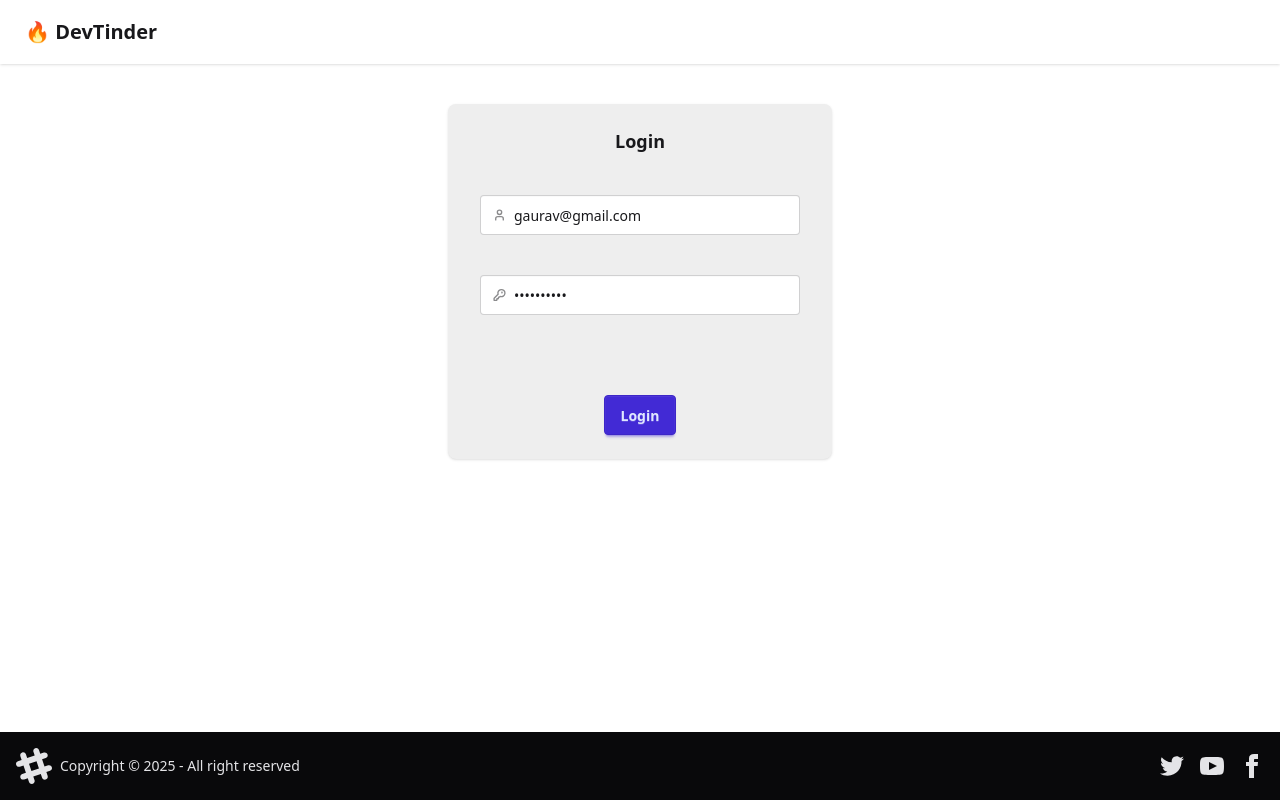
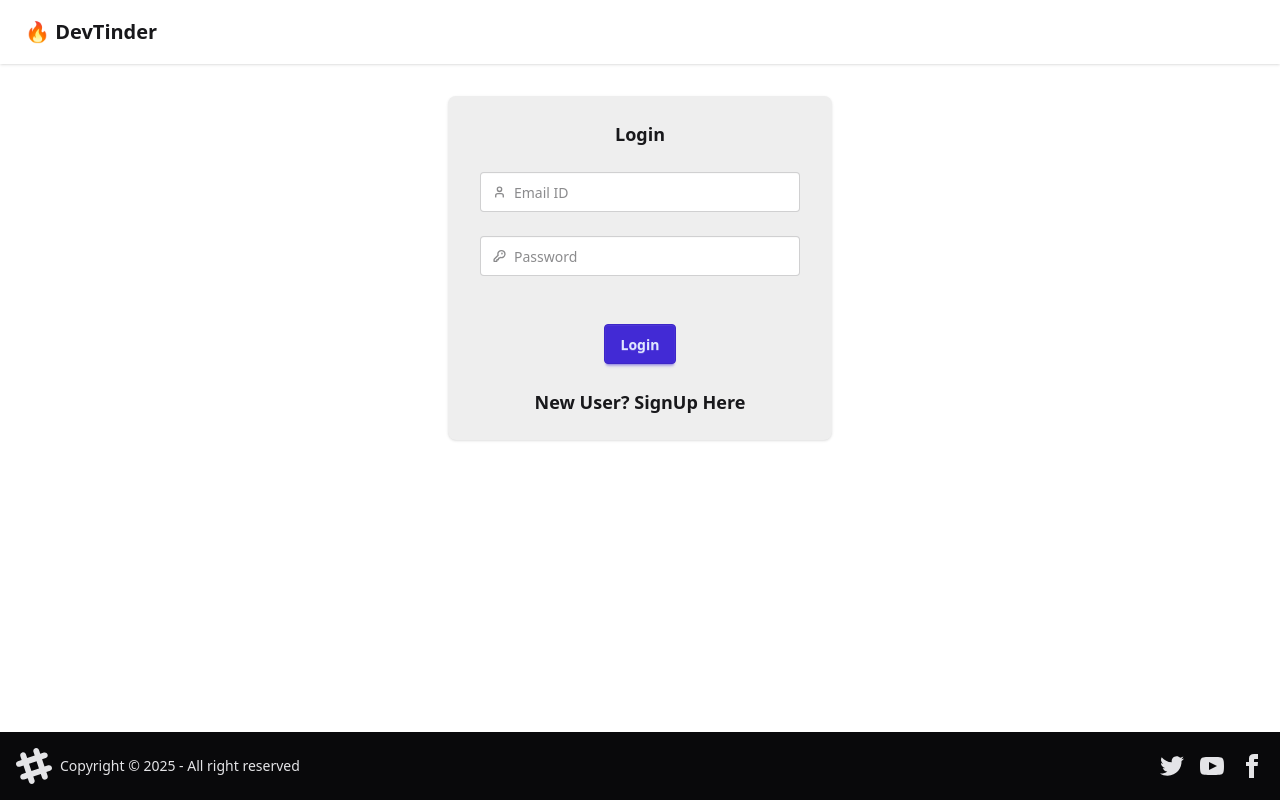
Before and after one commit to gauravtomar15/devTinder-Web, a React (Vite) app: page /login in a window 1280 px wide. Built offline with nearby package versions, Linux system fonts and the light colour scheme; no server answers.

Commit message:
feature : signup page

```diff
--- a/src/components/EditProfile.jsx
+++ b/src/components/EditProfile.jsx
@@ -8,10 +8,10 @@ import { addUser } from "../utils/userSlice";
 const EditProfile = ({ user }) => {
   const [firstName, setFirstName] = useState(user.firstName);
   const [lastName, setLastName] = useState(user.lastName);
-  const [age, setAge] = useState(user.age);
-  const [gender, setGender] = useState(user.gender);
+  const [age, setAge] = useState(user.age || "");
+  const [gender, setGender] = useState(user.gender|| "");
   const [about, setAbout] = useState(user.about);
-  const [photoUrl , setPhotourl] = useState(user.photoUrl)
+  const [photoUrl , setPhotourl] = useState(user.photoUrl || "")
   const [error, setError] = useState("");
   const [showToast, setShowToast] = useState(false);
   const dispatch = useDispatch();
--- a/src/components/Login.jsx
+++ b/src/components/Login.jsx
@@ -6,13 +6,16 @@ import { useNavigate } from "react-router-dom";
 import { BASE_URL } from "../utils/constants";
 
 const Login = () => {
-  const [email, setEmailId] = useState("gaurav@gmail.com");
-  const [password, setPassword] = useState("Gaurav@123");
+  const [email, setEmailId] = useState("");
+  const [password, setPassword] = useState("");
+  const [firstName , setFirstName] = useState("");
+  const [lastName , setLastName] = useState("");
+  const [isLoggin , setIsLogin] = useState(true);
   const dispatch = useDispatch();
   const navigate = useNavigate();
   const [error, setError] = useState("");
 
-  const handleClick = async () => {
+  const handleLogin = async () => {
     try {
       console.log("clicked");
       const result = await axios.post(
@@ -31,11 +34,39 @@ const Login = () => {
       setError(err?.response?.data);
     }
   };
+  const handleSignUp = async ()=>{
+    try {
+      const res = await axios.post(BASE_URL+"/signUp",{firstName,lastName,email,password},{withCredentials: true});
+      console.log(res.data)
+      dispatch(addUser(res.data))
+      return navigate("/profile");
+    } catch (err) {
+      console.error(err.message)
+    }
+  }
   return (
-    <div className="flex justify-center my-10">
+    <div className="flex justify-center m-8">
       <div className="card bg-base-300 w-96 shadow-sm ">
-        <div className="card-body items-center gap-10">
-          <h2 className="card-title ">Login</h2>
+        <div className="card-body items-center gap-6">
+          <h2 className="card-title font-bold text-lg ">{isLoggin?"Login": "SignUp"}</h2>
+          {!isLoggin &&<><label className="form-control w-full max-w-xs">
+                  <input
+                  placeholder="First Name:"
+                    type="text"
+                    value={firstName}
+                    className="input input-bordered w-full max-w-xs"
+                    onChange={(e) => setFirstName(e.target.value)}
+                  />
+                </label>
+                <label className="form-control w-full max-w-xs">
+                  <input
+                  placeholder="Last Name:"
+                    type="text"
+                    value={lastName}
+                    className="input input-bordered w-full max-w-xs"
+                    onChange={(e) => setLastName(e.target.value)}
+                  />
+                </label></> }
           <label className="input validator">
             <svg
               className="h-[1em] opacity-50"
@@ -93,10 +124,16 @@ const Login = () => {
           </label>
           <p className="text-red-500">{error}</p>
           <div className="card-actions justify-center">
-            <button className="btn btn-primary " onClick={handleClick}>
-              Login
+            <button className="btn btn-primary " onClick={isLoggin?handleLogin:handleSignUp}>
+              {isLoggin?"Login":"SignUp"}
             </button>
+
           </div>
+           <p className="cursor-pointer text-lg font-bold" onClick={()=>setIsLogin((value)=> !value)}>
+              {
+                isLoggin?"New User? SignUp Here":"Existing User Login"
+              }
+            </p>
         </div>
       </div>
     </div>
```
